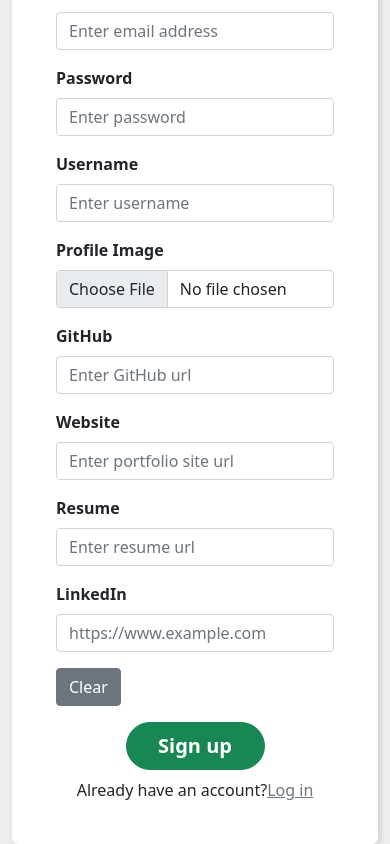
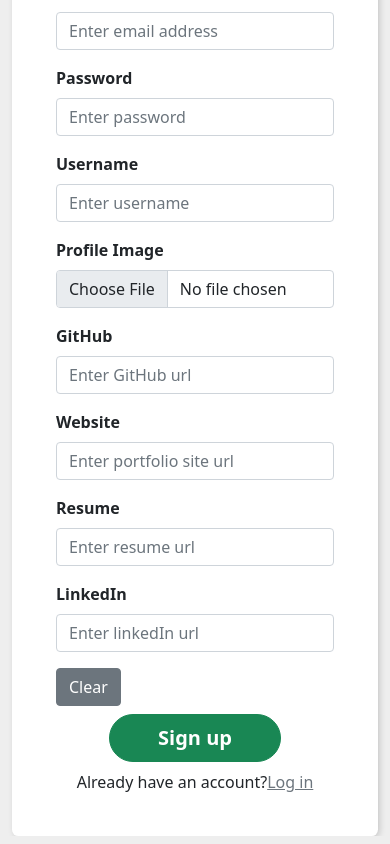
Before and after one commit to airoble-1/Developer-Showcase-Client, a React (Create React App) app: page /signup in a window 390 px wide. Shown: the part 477-1321 px from the top of the page. Built offline with nearby package versions, Linux system fonts and the light colour scheme; what apollo-upload-client would draw is missing.

Commit message:
Improve signup form responsive design

```diff
--- a/src/components/signupForm.jsx
+++ b/src/components/signupForm.jsx
@@ -89,7 +89,7 @@ export default function AddProject() {
 
   return (
     <Row className="d-flex justify-content-center mt-4">
-      <Col xs={12} sm={10} md={8} xl={6}>
+      <Col xs={12} sm={10} md={8}>
         <div className={classes[`box`]}>
           <h1 className="text-center">Get started with DevHunter</h1>
           <p className="text-center">
@@ -255,7 +255,7 @@ export default function AddProject() {
                     <Form.Control
                       name="linkedIn"
                       type="url"
-                      placeholder="https://www.example.com"
+                      placeholder="Enter linkedIn url"
                       pattern="https://.*"
                       value={values.linkedIn || ""}
                       onBlur={handleUrlValidation}
@@ -274,9 +274,11 @@ export default function AddProject() {
                   Clear
                 </Button>
               </div>
-              <div className="d-flex justify-content-center mt-2">
+              <div className="d-flex justify-content-center my-2">
                 <Button
-                  className="my-2 btn-success rounded-pill py-2 fs-5 fw-bold w-50"
+                  className={`${
+                    classes[`btn`]
+                  }my-2 btn-success rounded-pill py-2 px-5 fs-5 fw-bold`}
                   type="submit"
                 >
                   Sign up
--- a/src/components/signupForm.module.css
+++ b/src/components/signupForm.module.css
@@ -5,3 +5,9 @@
   width: 100%;
   padding: 1rem 2rem;
 }
+
+/* @media screen and(max-width: 1000px) {
+  .btn {
+    width: 50%;
+  }
+} */
```
